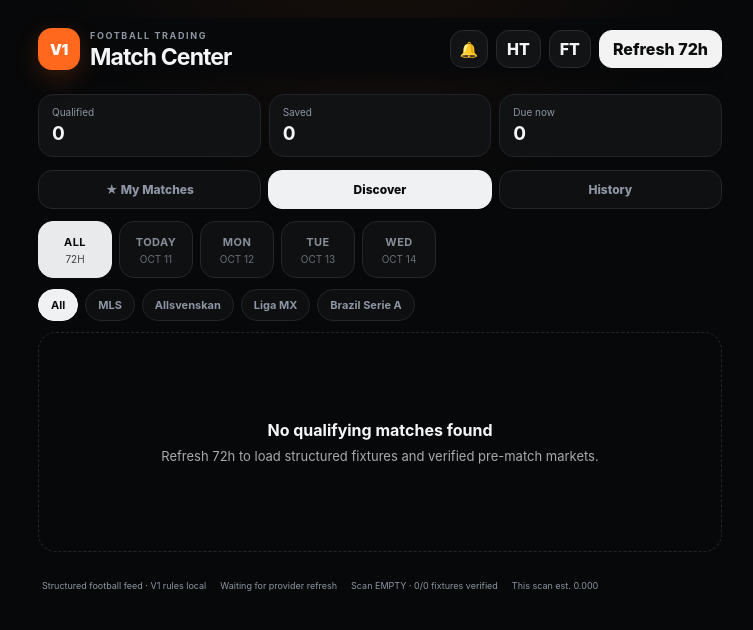
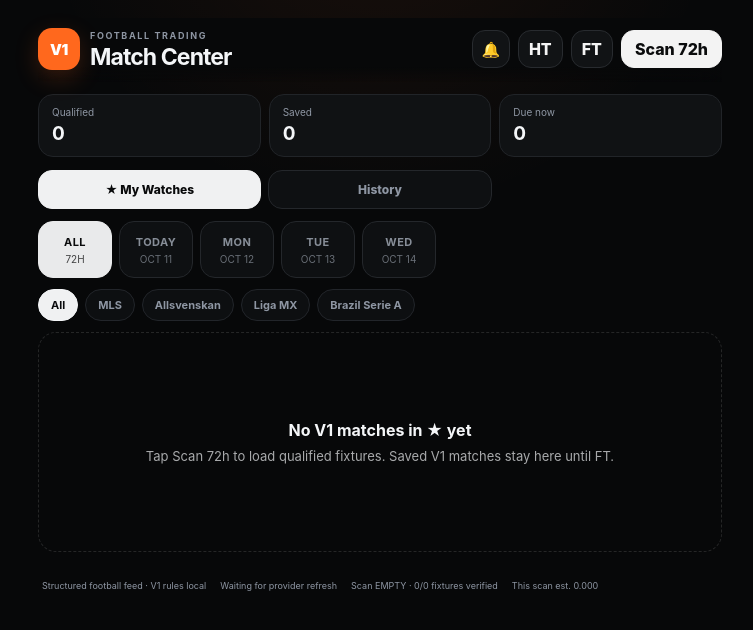
Before and after one commit to cuonglv1108/football-trading-v1, a Next.js app in the folder football-trading-v1/: page / in a window 1280 px wide. Shown: the top 630 px of the page, without its empty margins (260-1013 px from the left). Built offline with nearby package versions, Linux system fonts and the light colour scheme.

Commit message:
Simplify navigation to My Watches and History and rename Scan 72h

```diff
--- a/football-trading-v1/app/page.tsx
+++ b/football-trading-v1/app/page.tsx
@@ -8,7 +8,7 @@ import { buildH2Predictions } from '../lib/outcomes';
 import { deriveH2Execution } from '../lib/h2Execution';
 
 const leagues: Array<'ALL' | League> = ['ALL', 'MLS', 'Allsvenskan', 'Liga MX', 'Brazil Serie A'];
-type View = 'SCANNER' | 'STARRED' | 'HISTORY';
+type View = 'STARRED' | 'HISTORY';
 
 const STAR_KEY = 'football-trading-v1-starred';
 const HISTORY_KEY = 'football-trading-v1-history';
@@ -90,7 +90,7 @@ export default function Home() {
   const [starred, setStarred] = useState<TradingMatch[]>([]);
   const [history, setHistory] = useState<TradingMatch[]>([]);
   const [league, setLeague] = useState<'ALL' | League>('ALL');
-  const [view, setView] = useState<View>('SCANNER');
+  const [view, setView] = useState<View>('STARRED');
   const [checkpoint, setCheckpoint] = useState<TradingMatch | null>(null);
   const [notice, setNotice] = useState('');
   const [loading, setLoading] = useState(false);
@@ -604,7 +604,9 @@ export default function Home() {
     }
   }
 
-  const source = view === 'STARRED' ? starred.filter(m => m.status !== 'FT' && !isWatchExpired(m, clock)) : view === 'HISTORY' ? history : matches.filter(m => !isWatchExpired(m, clock));
+  const source = view === 'HISTORY'
+    ? history
+    : starred.filter(m => m.status !== 'FT' && !isWatchExpired(m, clock));
   const filtered = useMemo(() => {
     let rows = league === 'ALL' ? source : source.filter(m => m.league === league);
     if (view !== 'HISTORY' && selectedDay !== 'ALL') {
@@ -642,7 +644,7 @@ export default function Home() {
             {batchLoading === 'FT' ? 'FT…' : 'FT'}
           </button>
           <button className="refreshAction" onClick={scanUpcoming} disabled={loading}>
-            {loading ? 'Refreshing…' : 'Refresh 72h'}
+            {loading ? 'Scanning…' : 'Scan 72h'}
           </button>
         </div>
       </header>
@@ -656,8 +658,7 @@ export default function Home() {
       </section>
 
       <nav className="mainTabs">
-        <button className={view === 'STARRED' ? 'active' : ''} onClick={() => setView('STARRED')}>★ My Matches</button>
-        <button className={view === 'SCANNER' ? 'active' : ''} onClick={() => setView('SCANNER')}>Discover</button>
+        <button className={view === 'STARRED' ? 'active' : ''} onClick={() => setView('STARRED')}>★ My Watches</button>
         <button className={view === 'HISTORY' ? 'active' : ''} onClick={() => setView('HISTORY')}>History</button>
       </nav>
 
@@ -741,17 +742,13 @@ export default function Home() {
           <div className="emptyState">
             <strong>
               {view === 'STARRED'
-                ? 'No V1 matches in ★ yet'
-                : view === 'HISTORY'
-                  ? 'No checkpoint history yet'
-                  : loading ? 'Scanning upcoming matches…' : 'No qualifying matches found'}
+                ? (loading ? 'Scanning upcoming matches…' : 'No V1 matches in ★ yet')
+                : 'No checkpoint history yet'}
             </strong>
             <span>
               {view === 'STARRED'
-                ? 'Qualified V1 fixtures you save will stay here until FT.'
-                : view === 'HISTORY'
-                  ? 'Checkpoint snapshots will appear here.'
-                  : 'Refresh 72h to load structured fixtures and verified pre-match markets.'}
+                ? 'Tap Scan 72h to load qualified fixtures. Saved V1 matches stay here until FT.'
+                : 'Checkpoint snapshots will appear here.'}
             </span>
           </div>
         )}
```
